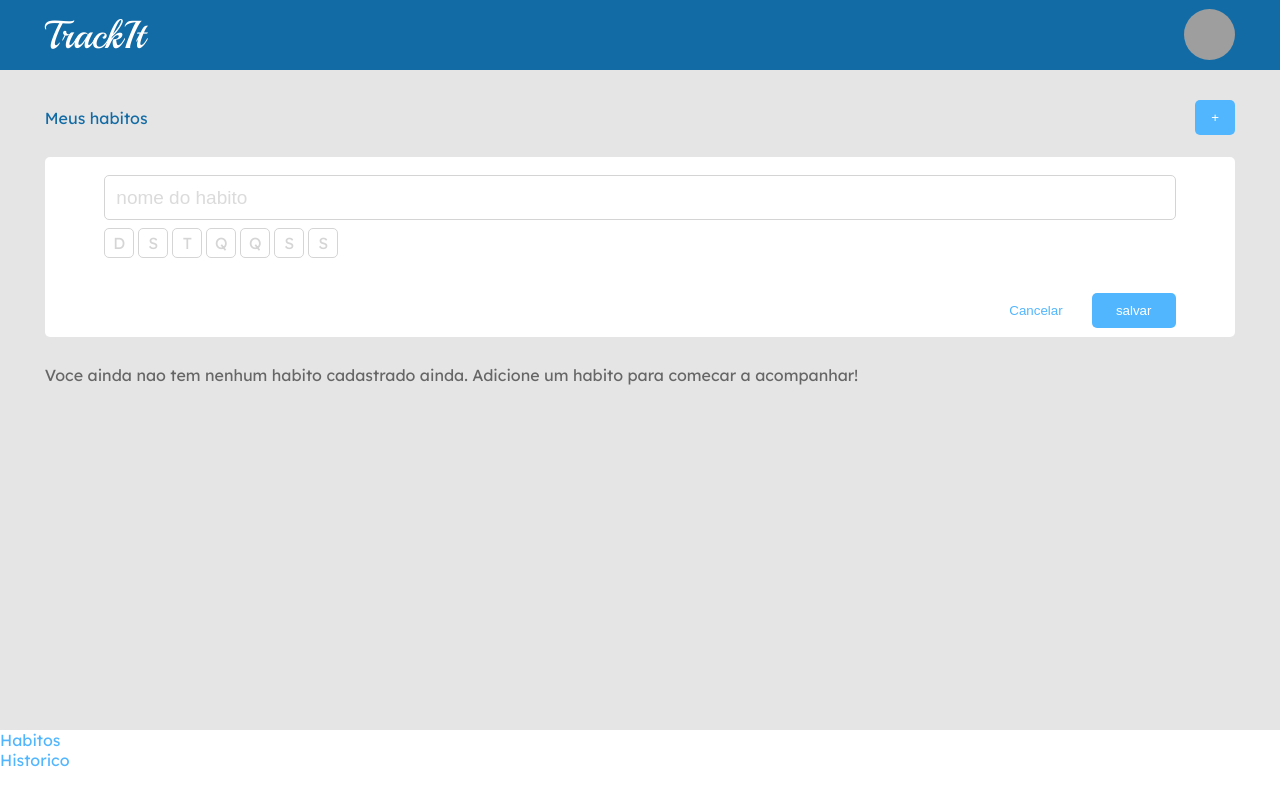
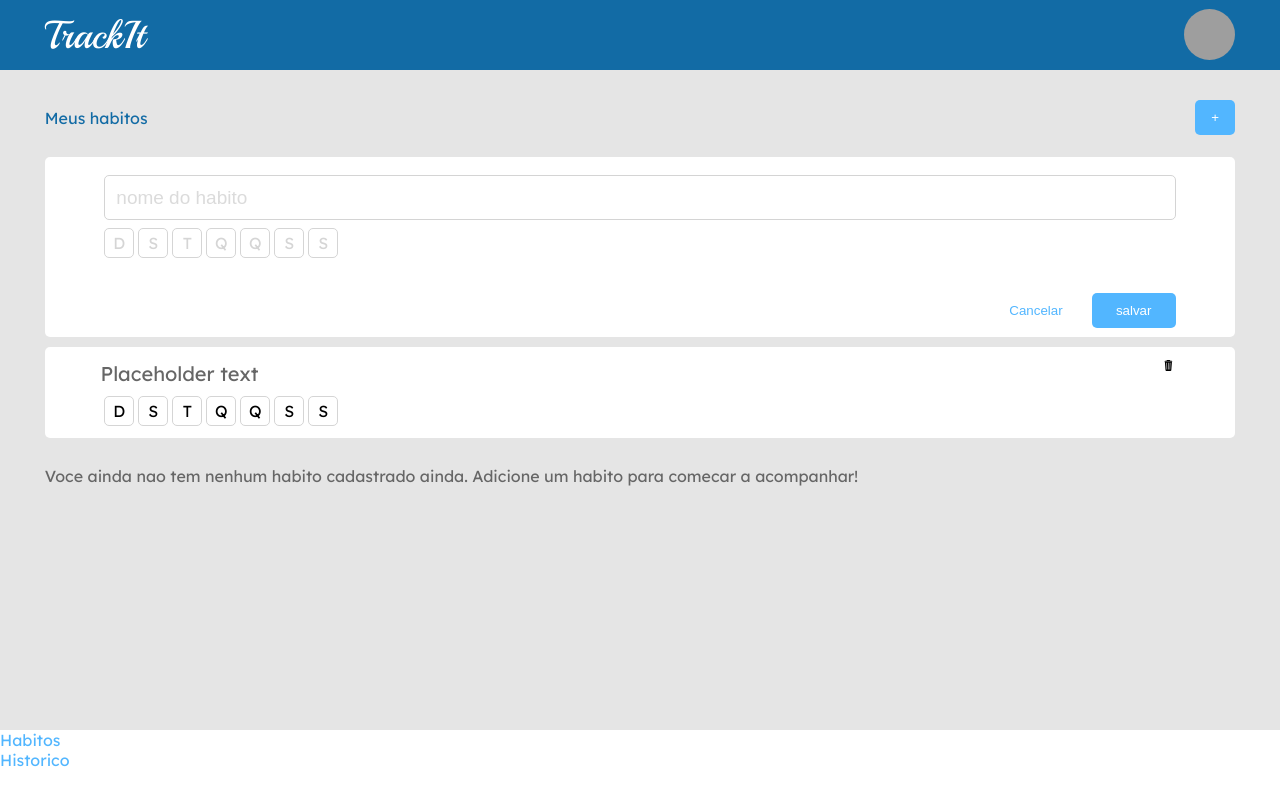
Before and after one commit to TeuPremium/TrackIt, a React (Create React App) app: page /habitos in a window 1280 px wide. Built offline with nearby package versions, Linux system fonts and the light colour scheme; grey boxes are pictures that could not be loaded.

Commit message:
layout added habit card

```diff
--- a/package.json
+++ b/package.json
@@ -9,6 +9,7 @@
     "react": "^18.2.0",
     "react-dom": "^18.2.0",
     "react-global-style": "^0.2.1",
+    "react-icons": "^4.7.1",
     "react-router-dom": "^6.4.5",
     "react-scripts": "5.0.1",
     "styled-components": "^5.3.6",
--- a/src/Components/Routes/HabitoAssets/Habbit.jsx
+++ b/src/Components/Routes/HabitoAssets/HabbitAdd.jsx
@@ -6,12 +6,12 @@ import StyledButtonBlue from "../../CommonAssets/StyledButtonBlue"
 
 
 export default function(prop){
-    const [height, setHeight] = useState('180px')
+
     const week = ['D','S','T','Q','Q','S','S']
 
-    return(
+        return(
     <Container >
-        <Card height={height}>
+        <Card>
            <StyledInput placeholder="nome do habito"/>
             <WeekContainer>{week.map((n) => <Weekday day={n}/>)}</WeekContainer>
             <Btns>
@@ -34,7 +34,7 @@ const Container = styled.div`
 const Card = styled.div`
     border-radius: 5px;
     background-color: white;
-    height: ${prop=>prop.height};
+    height: 180px;
     width: 93%;
 `
 const WeekContainer = styled.div`
--- /dev/null
+++ b/src/Components/Routes/HabitoAssets/HabbitAdded.jsx
@@ -0,0 +1,63 @@
+import styled from "styled-components"
+import Weekday from "./Weekday"
+import { IoIosTrash } from 'react-icons/io'
+
+
+export default function(prop){
+    const week = ['D','S','T','Q','Q','S','S']
+    return(
+        <Container >
+            <Card>
+               <StyledDiv>
+                    <div><h1> {prop.habit} </h1></div>
+                    <IoIosTrash value={{color: '#666666'}}/>
+                </StyledDiv>
+                <WeekContainer>{week.map((n) => <Weekday disabled={true} day={n}/>)}</WeekContainer>
+            </Card>
+        </Container>
+        )
+}
+
+const Container = styled.div`
+    margin-bottom: 10px;
+    display: flex;
+    justify-content: center;
+
+
+`
+const Card = styled.div`
+    border-radius: 5px;
+    background-color: white;
+    height: 91px;
+    width: 93%;
+    display: flex;
+    flex-direction: column;
+    h1{
+        font-weight: 400;
+        font-size: 20px;
+        margin-left: 5%;
+        color: #666666;
+    }
+`
+const WeekContainer = styled.div`
+    display: flex;
+    margin-left: 5%;
+    margin-top: 8px;
+`
+
+const StyledDiv = styled.div`
+    justify-content: space-between;
+    display: flex;
+    margin-top: 11px;
+    margin-right:5%;
+    height: 30px;
+    svg{
+        width: 15px;
+        height: 15px;
+    }
+    div{
+        width: 100%;
+        position: relative;
+        bottom: 10px;
+    }
+`
--- a/src/Components/Routes/HabitoAssets/Habitos.jsx
+++ b/src/Components/Routes/HabitoAssets/Habitos.jsx
@@ -4,9 +4,11 @@ import Footer from "../../CommonAssets/Footer"
 import StyledButtonBlue from "../../CommonAssets/StyledButtonBlue"
 import BlueText from "../../CommonAssets/BlueText"
 import GlobalStyle from "../../../Styles/GlobalStyle"
-import Habbit from "./Habbit"
+import Habbit from "./HabbitAdd"
+import HabbitAdded from "./HabbitAdded"
 
 export default function(prop){
+
     return(
     <PageStyle>
         <GlobalStyle color="#e5e5e5"/>
@@ -17,6 +19,7 @@ export default function(prop){
             <PlusBtn><StyledButtonBlue width='40px' text='+' height='35px'/></PlusBtn>
        </MyHabbits>
         <Habbit/>
+        <HabbitAdded habit="Placeholder text" />
     <NoHabit>Voce ainda nao tem nenhum habito cadastrado ainda. Adicione um habito para comecar a acompanhar!</NoHabit>
     </Container>
     <Footer></Footer>
--- a/src/Components/Routes/HabitoAssets/Weekday.jsx
+++ b/src/Components/Routes/HabitoAssets/Weekday.jsx
@@ -5,6 +5,7 @@ export default function(prop){
     const [background, setBackground] = useState('white')
     const [color, setColor] = useState('#d5d5d5')
 
+    if(!prop.disabled){
         if(color=='#d5d5d5'){
             return(
                 <Container onClick={() => {setColor('white'); setBackground('#d5d5d5'); prop.selectDay(true)}} backgroundColor={background} color={color}>
@@ -15,6 +16,14 @@ export default function(prop){
         else{
             return(
                 <Container onClick={() => {setColor('#d5d5d5'); setBackground('white'); prop.selectDay(false)}} backgroundColor={background} color={color}>
+                {prop.day}
+                </Container>
+            )
+        }
+    }
+    else{
+        return(
+                <Container color={prop.color} backgroundColor={prop.background}>
                 {prop.day}
                 </Container>
             )
```
Also changed, not shown: 1 other file (tests, documents, lock files or other folders). Lines whose indentation alone changed are shown as unchanged.
